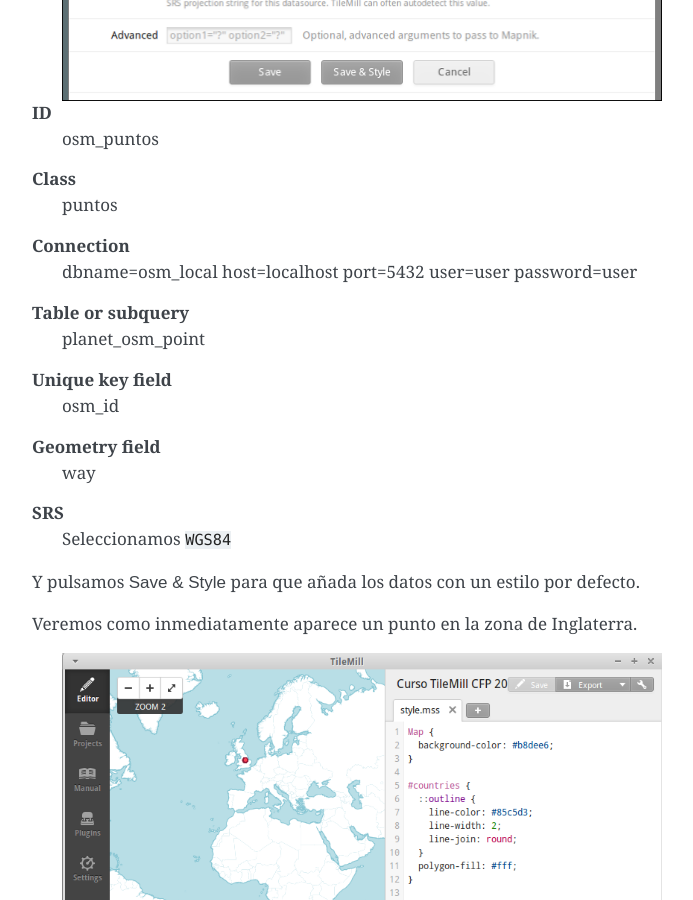
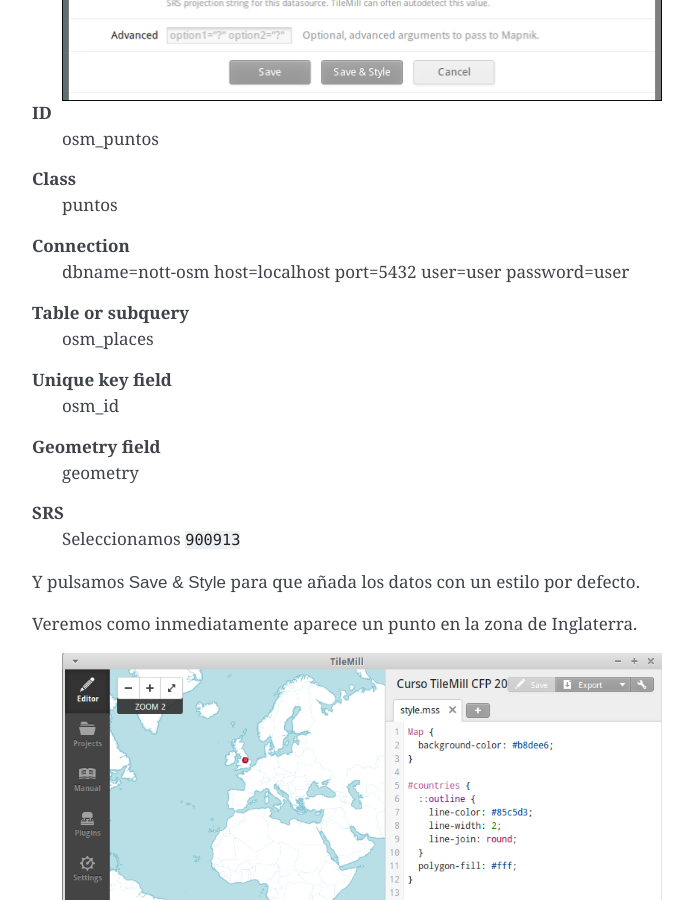
Before and after one commit to geoinquietosvlc/josm-imposm-tilemill-workshop, a Sphinx documentation site: the page built from source/tilemill/tilemill_taller.rst, in a window 1280 px wide and 900 px high, scrolled down 8078 px. Shown: the whole window, without its empty margins (388-1081 px from the left). Built offline with Sphinx 7.4.7, drawn with Linux system fonts in a browser that asks for light colours; formulas are drawn with MathJax 3.

Commit message:
Fixed issue #16

```diff
--- a/source/tilemill/tilemill_taller.rst
+++ b/source/tilemill/tilemill_taller.rst
@@ -297,19 +297,19 @@ En la ventana que aparece seleccionaremos la opción de
     puntos
 
 **Connection**
-    dbname=osm_local host=localhost port=5432 user=user password=user
+    dbname=nott-osm host=localhost port=5432 user=user password=user
 
 **Table or subquery**
-    planet_osm_point
+    osm_places
 
 **Unique key field**
     osm_id
 
 **Geometry field**
-    way
+    geometry
 
 **SRS**
-    Seleccionamos ``WGS84``
+    Seleccionamos ``900913``
 
 Y pulsamos :menuselection:`Save & Style` para que añada los datos con un estilo por defecto.
 
```
